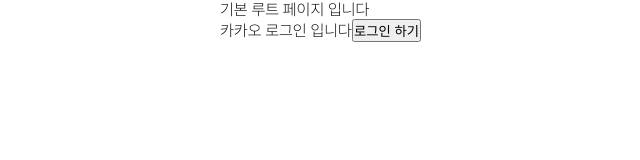
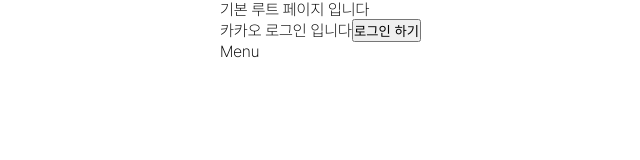
Before and after one commit to WE-ARE-RACCOONS/postgraduate-front, a Next.js app: page / in a window 1280 px wide. Shown: the top 160 px of the page, without its empty margins (120-760 px from the left). Built offline with nearby package versions, Linux system fonts and the light colour scheme; no server answers.

Commit message:
RAC-132 style: 하단 메뉴바 기본 틀 잡기

```diff
--- a/src/app/page.tsx
+++ b/src/app/page.tsx
@@ -1,4 +1,5 @@
 'use client';
+import MenuBar from '@/components/MenuBar';
 import Login from '@/components/kakao/login';
 import { SeverAccessProvider } from '@/context/SeverAccessProvider';
 
@@ -7,6 +8,7 @@ export default function Home() {
     <SeverAccessProvider>
       기본 루트 페이지 입니다
       <Login />
+      <MenuBar />
     </SeverAccessProvider>
   );
 }
--- /dev/null
+++ b/src/components/MenuBar/MenuBar.tsx
@@ -0,0 +1,7 @@
+function MenuBar() {
+  return(
+    <div>Menu</div>
+  )
+}
+
+export default MenuBar;
--- /dev/null
+++ b/src/components/MenuBar/index.tsx
@@ -0,0 +1,3 @@
+import MenuBar from "./MenuBar";
+
+export default MenuBar;
```
Also changed, not shown: src/components/MenuBar/MenuBar.styled.ts (added).
